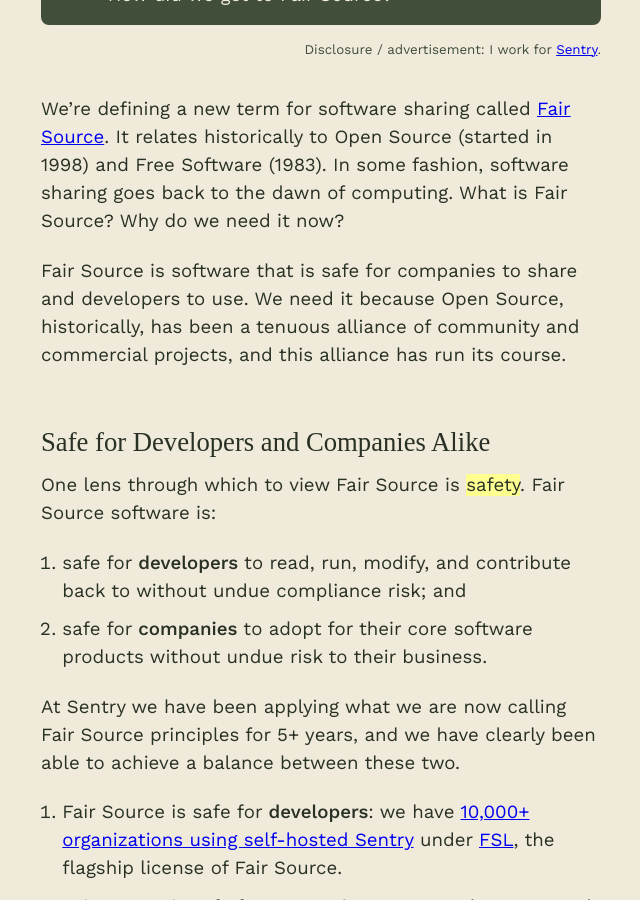
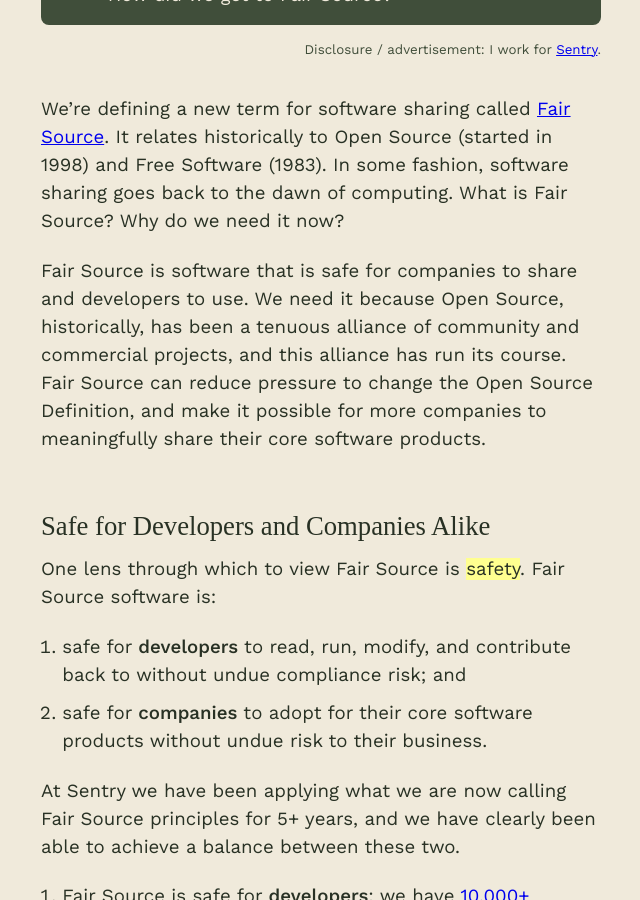
Before and after one commit to chadwhitacre/openpath, a Jekyll site: the page built from 2024/the-historical-case-for-fair-source/index.md, in a window 1280 px wide and 900 px high, scrolled down 514 px. Shown: the whole window, without its empty margins (319-959 px from the left). Built offline with Jekyll 4.4.1, drawn with Linux system fonts in a browser that asks for light colours; some web fonts are replaced; comment, search, counter and statistics services are not loaded.

Commit message:
Front-load benefits

```diff
--- a/2024/the-historical-case-for-fair-source/index.md
+++ b/2024/the-historical-case-for-fair-source/index.md
@@ -12,6 +12,9 @@ to the dawn of computing. What is Fair Source? Why do we need it now?
 Fair Source is software that is safe for companies to share and developers to
 use. We need it because Open Source, historically, has been a tenuous alliance
 of community and commercial projects, and this alliance has run its course.
+Fair Source can reduce pressure to change the Open Source Definition, and make
+it possible for more companies to meaningfully share their core software
+products.
 
 ## Safe for Developers and Companies Alike
 
```
